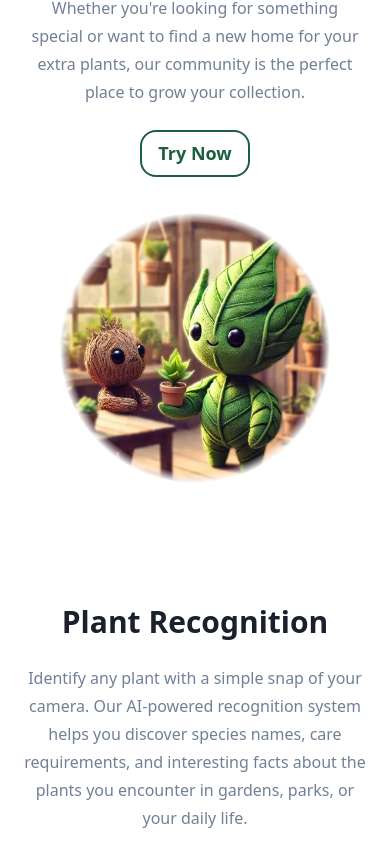
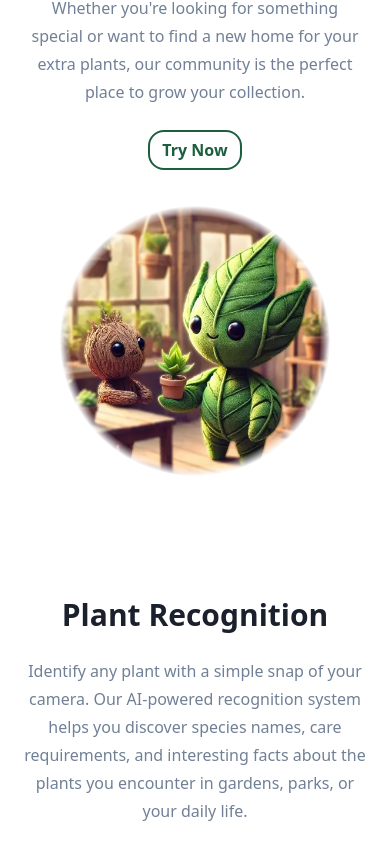
Before and after one commit to slverpla/slverpla.github.io, a Next.js app: page / in a window 390 px wide. Shown: the part 895-1742 px from the top of the page. Built offline with nearby package versions, Linux system fonts and the light colour scheme.

Commit message:
make small button smaller on phones

```diff
--- a/src/button/Button.tsx
+++ b/src/button/Button.tsx
@@ -17,7 +17,8 @@ const Button = (props: IButtonProps) => {
     'border-2',
     {
       'text-xl font-extrabold py-4 px-6': props.xl,
-      'text-lg font-semibold py-2 px-4': !props.xl,
+      'text-base font-semibold py-1.5 px-3 md:text-lg md:py-2 md:px-4':
+        !props.xl,
     },
     props.outline
       ? 'border-[#1c5f3e] bg-transparent text-[#1c5f3e] hover:bg-[#1c5f3e] hover:text-white'
```
